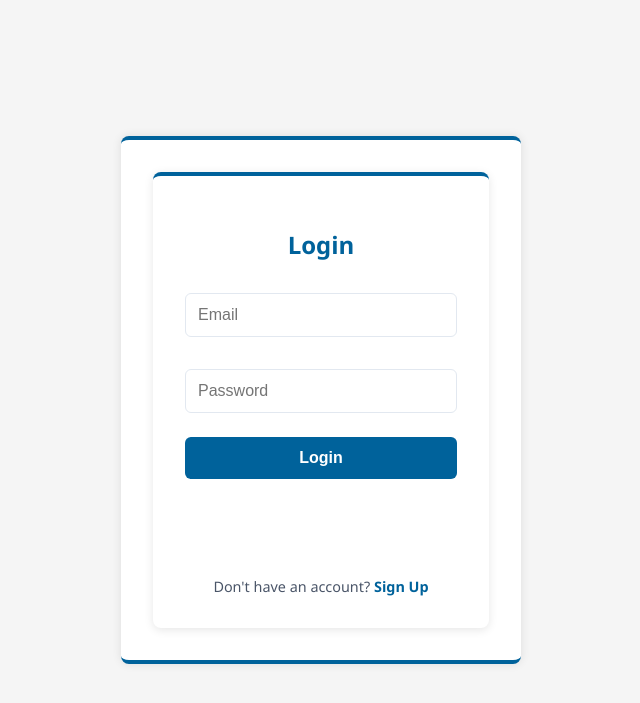
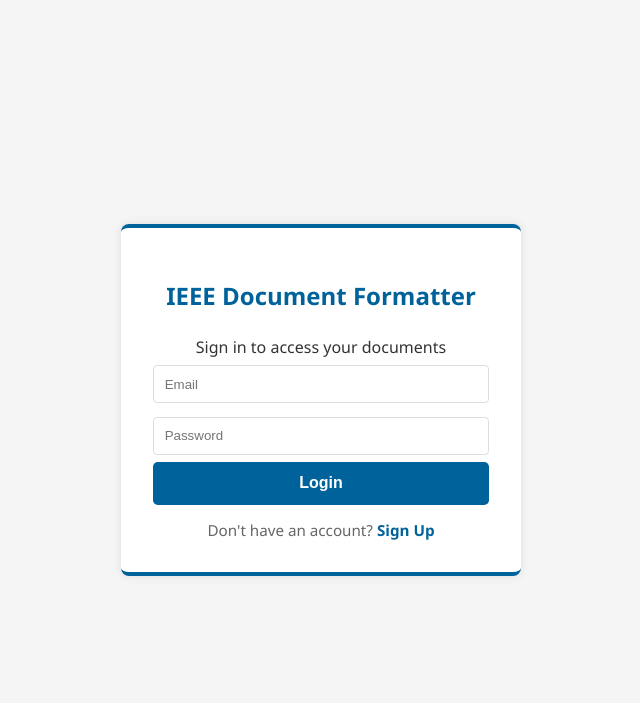
Before and after one commit to sumit-kumar-2104/IEEE_Document_Formatter, a Flask app: page /login.html in a window 1280 px wide. Shown: the top 703 px of the page, without its empty margins (319-959 px from the left). Run offline with Flask 3, Linux system fonts and the light colour scheme; some libraries are stand-ins or nearby versions.

Commit message:
Update login.html

```diff
--- a/templates/login.html
+++ b/templates/login.html
@@ -2,147 +2,38 @@
 {% block title %}Login{% endblock %}
 
 {% block content %}
-<div class="auth-container">
-  <h2>Login</h2>
-
-  <form id="loginForm" class="auth-form">
-    <div class="form-group">
+  <h2>IEEE Document Formatter</h2>
+  <div class="subtitle">Sign in to access your documents</div>
   <input type="email" id="email" placeholder="Email" required>
-    </div>
-
-    <div class="form-group">
   <input type="password" id="password" placeholder="Password" required>
-    </div>
-
-    <button type="submit" class="btn-ieee-solid">Login</button>
-
-    <div id="message" class="auth-message"></div>
-
-    <div class="auth-footer">
-      Don't have an account?
-      <a href="/signup.html" class="auth-link">Sign Up</a>
-    </div>
-  </form>
+  <button onclick="login()">Login</button>
+  <div id="message" class="error-message"></div>
+  <div class="link">
+    Don't have an account? <a href="/signup.html">Sign Up</a>
   </div>
 
   <script>
-  document.getElementById('loginForm').addEventListener('submit', async function(e) {
-    e.preventDefault();
-
-    const email = document.getElementById('email').value.trim().toLowerCase();
+    async function login() {
+      const email = document.getElementById('email').value;
       const password = document.getElementById('password').value;
-    const messageEl = document.getElementById('message');
-    const submitBtn = this.querySelector('button');
-
-    messageEl.textContent = '';
-    submitBtn.disabled = true;
 
       try {
         const response = await fetch('/login', {
           method: 'POST',
           headers: { 'Content-Type': 'application/json' },
-        body: JSON.stringify({ email, password }),
-        credentials: 'include'
+          body: JSON.stringify({ email, password })
         });
 
         const data = await response.json();
+        document.getElementById('message').textContent = data.message;
 
         if (data.success) {
-        messageEl.textContent = 'Login successful! Redirecting...';
-        messageEl.style.color = 'green';
-        setTimeout(() => {
-          window.location.href = data.redirect || '/dashboard';
-        }, 1000);
-      } else {
-        messageEl.textContent = data.message || 'Invalid email or password';
-        messageEl.style.color = 'red';
+          window.location.href = data.redirect;
         }
-    } catch (error) {
-      console.error('Login error:', error);
-      messageEl.textContent = 'Network error. Please try again.';
-      messageEl.style.color = 'red';
-    } finally {
-      submitBtn.disabled = false;
+      } catch (err) {
+        console.error('Login failed:', err);
+        document.getElementById('message').textContent = 'Something went wrong!';
       }
-  });
+    }
   </script>
-
-<style>
-  .auth-container {
-    max-width: 400px;
-    width: 100%;
-    margin: 0 auto;
-    padding: 2rem;
-    background: white;
-    border-radius: 8px;
-    box-shadow: 0 2px 10px rgba(0,0,0,0.1);
-    border-top: 4px solid #00629B;
-  }
-
-  .auth-form {
-    display: flex;
-    flex-direction: column;
-    gap: 1rem;
-  }
-
-  .form-group input {
-    width: 100%;
-    padding: 12px;
-    border: 1px solid #E2E8F0;
-    border-radius: 6px;
-    font-size: 1rem;
-    transition: border-color 0.2s;
-  }
-
-  .form-group input:focus {
-    border-color: #00629B;
-    outline: none;
-  }
-
-  .btn-ieee-solid {
-    background: #00629B;
-    color: white;
-    padding: 12px;
-    border: none;
-    border-radius: 6px;
-    font-weight: bold;
-    cursor: pointer;
-    font-size: 1rem;
-    transition: background-color 0.2s;
-  }
-
-  .btn-ieee-solid:hover {
-    background: #004f7c;
-  }
-
-  .btn-ieee-solid:disabled {
-    background: #CBD5E0;
-    cursor: not-allowed;
-  }
-
-  .auth-message {
-    text-align: center;
-    margin: 1rem 0;
-    min-height: 1.5rem;
-    font-size: 0.9rem;
-  }
-
-  .auth-footer {
-    text-align: center;
-    color: #4A5568;
-    margin-top: 1rem;
-    font-size: 0.9rem;
-  }
-
-  .auth-link {
-    color: #00629B;
-    font-weight: bold;
-    text-decoration: none;
-    transition: color 0.2s;
-  }
-
-  .auth-link:hover {
-    text-decoration: underline;
-  }
-</style>
 {% endblock %}
```
Lines whose indentation alone changed are shown as unchanged.
